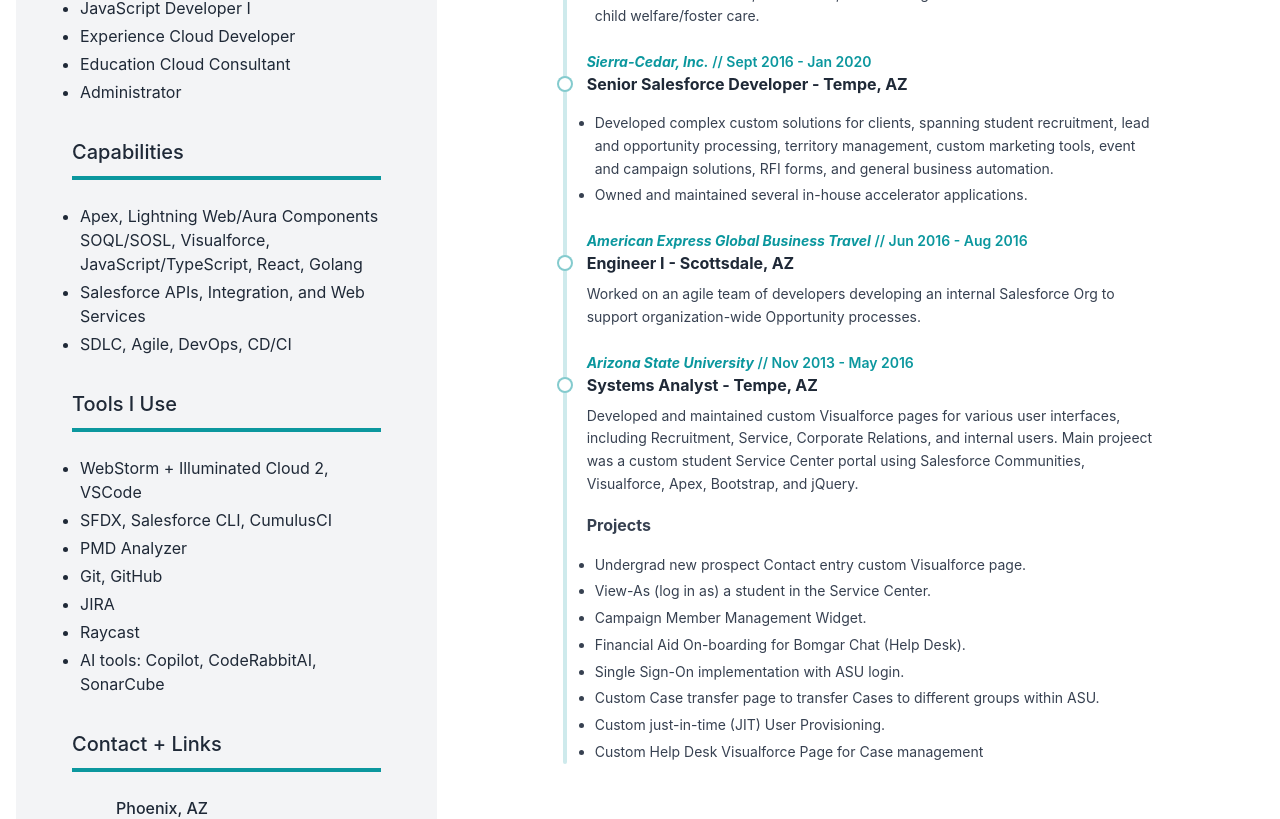
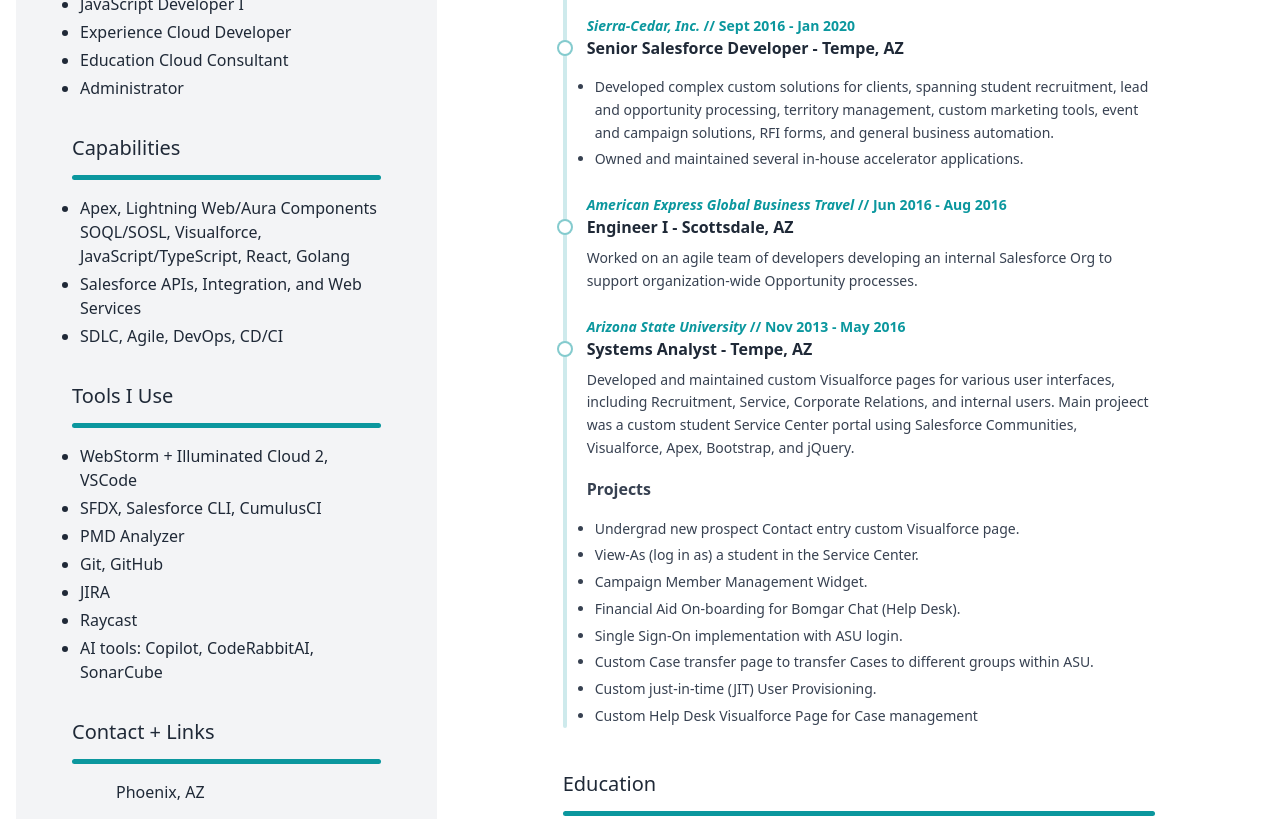
Before and after one commit to meruff/resume, a React (Vite) app: page / in a window 1280 px wide. Shown: the part 1060-1879 px from the top of the page. Built offline with nearby package versions, Linux system fonts and the light colour scheme; some icons are missing.

Commit message:
update some spacing and remove unused css.

```diff
--- a/src/App.css
+++ b/src/App.css
@@ -5,29 +5,6 @@
   text-align: center;
 }
 
-@keyframes logo-spin {
-  from {
-    transform: rotate(0deg);
-  }
-  to {
-    transform: rotate(360deg);
-  }
-}
-
-@media (prefers-reduced-motion: no-preference) {
-  a:nth-of-type(2) .logo {
-    animation: logo-spin infinite 20s linear;
-  }
-}
-
-.card {
-  padding: 2em;
-}
-
-.read-the-docs {
-  color: #888;
-}
-
 @media only screen and (min-width: 1024px) {
   #root {
     padding: 0 0 0 1rem;
--- a/src/Bio.jsx
+++ b/src/Bio.jsx
@@ -6,7 +6,7 @@
 
   return (
     <>
-      <div className="mx-auto max-w-2xl space-y-16 p-5 md:col-span-8 md:p-10">
+      <div className="mx-auto max-w-2xl space-y-8 p-5 md:col-span-8 md:p-10">
         <Work data={data.work} />
         <Education data={data.education} />
       </div>
--- a/src/Education.jsx
+++ b/src/Education.jsx
@@ -3,7 +3,7 @@
 
   return (
     <>
-      <div className="mb-8 border-b-4 border-custom-light py-2.5 dark:border-custom-dark">
+      <div className="header-title py-2.5">
         <h3 className="text-xl font-medium text-left">Education</h3>
       </div>
       <ul className="relative text-left space-y-6 pl-6 before:absolute before:bottom-0 before:left-0 before:top-0 before:block before:w-1 before:rounded-full before:bg-custom-light/20 before:content-[''] dark:before:bg-custom-dark/20">
--- a/src/Info.jsx
+++ b/src/Info.jsx
@@ -40,7 +40,7 @@
         </p>
         {data.salesforceCertifications && (
           <>
-            <div className="my-6 border-b-4 border-custom-light py-2.5 dark:border-custom-dark">
+            <div className="header-title py-2.5 my-6">
               <h3 className="text-xl font-medium text-left">
                 Salesforce Certifications
               </h3>
@@ -56,7 +56,7 @@
         )}
         {data.capabilities && (
           <>
-            <div className="my-6 border-b-4 border-custom-light py-2.5 dark:border-custom-dark">
+            <div className="header-title py-2.5 my-6">
               <h3 className="text-xl font-medium text-left">Capabilities</h3>
             </div>
             <ul className="mt-4 space-y-1 space-x-2 list-disc">
@@ -70,7 +70,7 @@
         )}
         {data.tools && (
           <>
-            <div className="my-6 border-b-4 border-custom-light py-2.5 dark:border-custom-dark">
+            <div className="header-title py-2.5 my-6">
               <h3 className="text-xl font-medium text-left">Tools I Use</h3>
             </div>
             <ul className="mt-4 space-y-1 space-x-2 list-disc">
@@ -82,7 +82,7 @@
             </ul>
           </>
         )}
-        <div className="my-6 border-b-4 border-custom-light py-2.5 dark:border-custom-dark">
+        <div className="header-title py-2.5 my-6">
           <h3 className="text-xl font-medium text-left">Contact + Links</h3>
         </div>
         <div className="mt-4 space-y-4">
--- a/src/Work.jsx
+++ b/src/Work.jsx
@@ -26,7 +26,7 @@
 
   return (
     <>
-      <div className="mb-8 border-b-4 border-custom-light py-2.5 dark:border-custom-dark">
+      <div className="header-title py-2.5">
         <h3 className="text-xl font-medium text-left">Work Experience</h3>
       </div>
       <ul className="relative text-left space-y-6 pl-6 before:absolute before:bottom-0 before:left-0 before:top-0 before:block before:w-1 before:rounded-full before:bg-custom-light/20 before:content-[''] dark:before:bg-custom-dark/20">
--- a/src/index.css
+++ b/src/index.css
@@ -3,7 +3,6 @@
 @tailwind utilities;
 
 :root {
-  font-family: Inter, system-ui, Avenir, Helvetica, Arial, sans-serif;
   line-height: 1.5;
   font-weight: 400;
 
@@ -22,6 +21,7 @@
   color: #38b2ac;
   text-decoration: inherit;
 }
+
 a:hover {
   color: #2c7a7b;
 }
@@ -32,6 +32,7 @@
   place-items: center;
   min-width: 320px;
   min-height: 100vh;
+  background-color: #030712;
 }
 
 h1 {
@@ -39,23 +40,19 @@
   line-height: 1.1;
 }
 
-button {
-  border-radius: 8px;
-  border: 1px solid transparent;
-  padding: 0.6em 1.2em;
-  font-size: 1em;
-  font-weight: 500;
-  font-family: inherit;
-  background-color: #1a1a1a;
-  cursor: pointer;
-  transition: border-color 0.25s;
+.header-title {
+  position: relative;
 }
-button:hover {
-  border-color: #2c7a7b;
-}
-button:focus,
-button:focus-visible {
-  outline: 4px auto -webkit-focus-ring-color;
+
+.header-title:after {
+  content: "";
+  position: absolute;
+  left: 0;
+  bottom: -8px;
+  width: 100%;
+  height: 5px;
+  background-color: #38b2ac;
+  border-radius: 5px;
 }
 
 @media (prefers-color-scheme: light) {
@@ -63,13 +60,24 @@
     color: #213547;
     background-color: #ffffff;
   }
+
   a {
     color: #0b979e;
   }
+
   a:hover {
     color: #086f75;
   }
+
   button {
     background-color: #f9f9f9;
   }
+
+  body {
+    background-color: #ffffff;
+  }
+
+  .header-title:after {
+    background-color: #0b979e;
+  }
 }
```
